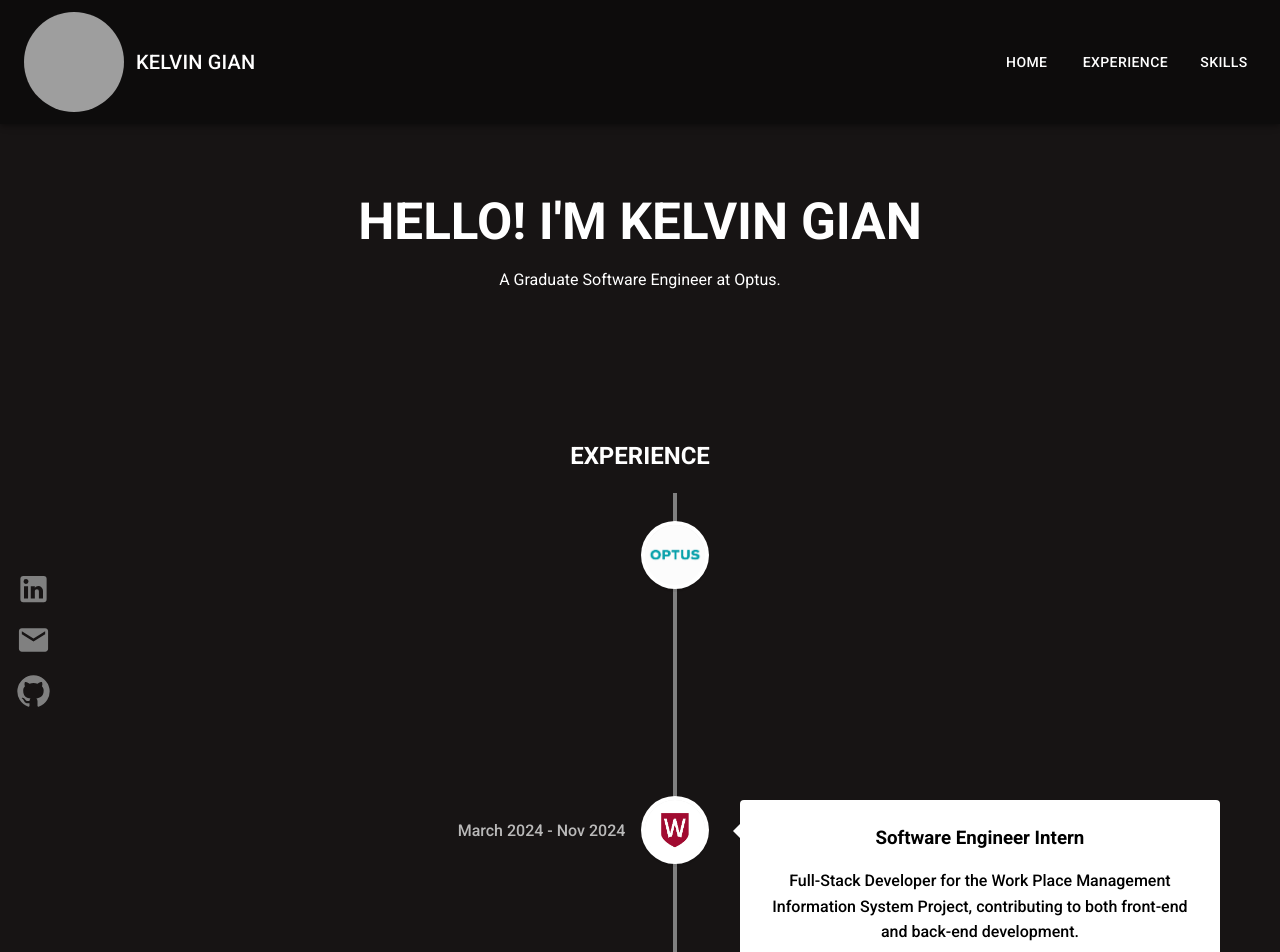
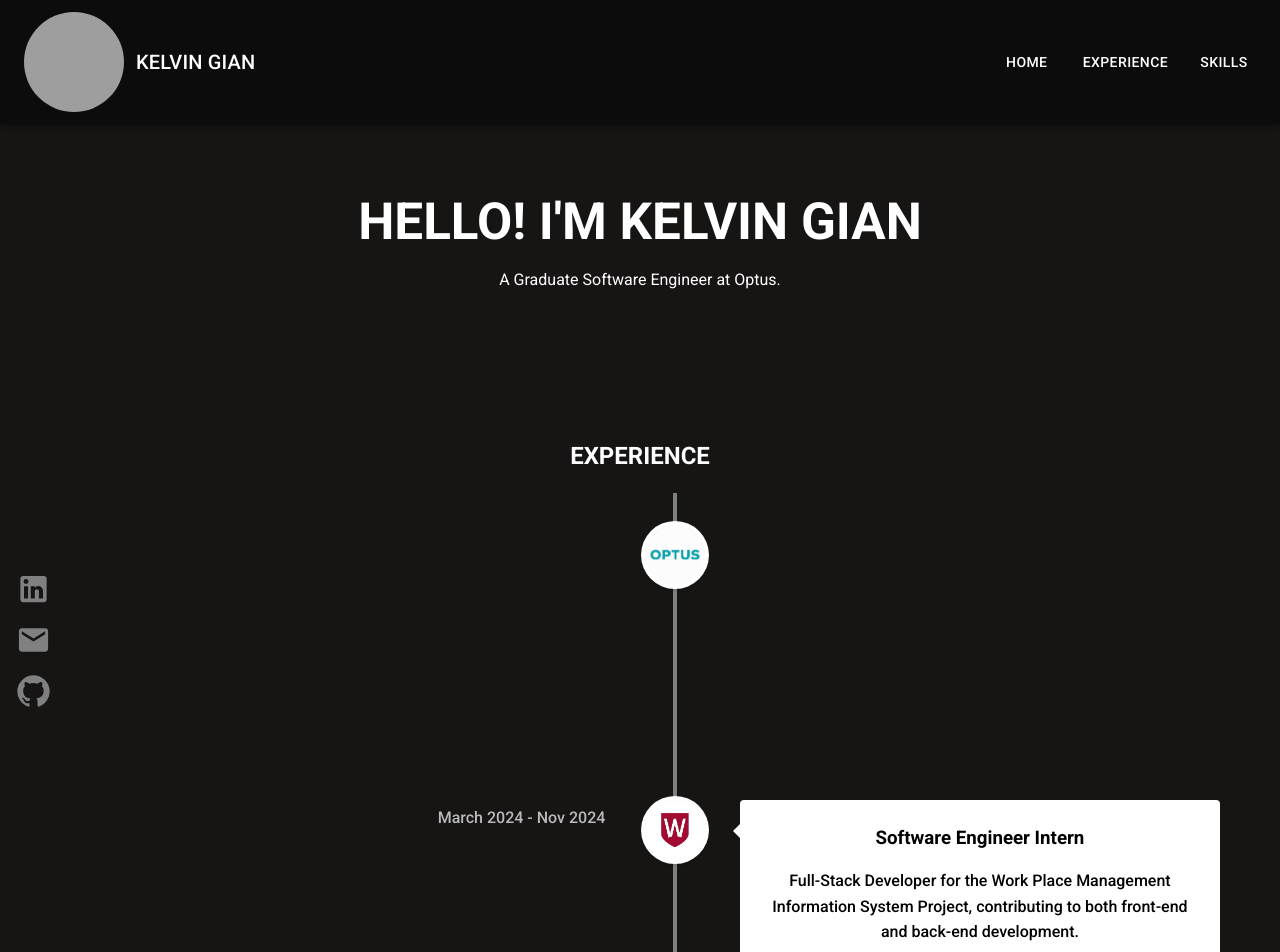
Before and after one commit to kelvin0012/my-website, a React (Vite) app: page / in a window 1280 px wide. Shown: the top 952 px of the page. Built offline with nearby package versions, Linux system fonts and the light colour scheme; grey boxes are pictures that could not be loaded.

Commit message:
Fix date issue where the dates on the right are too far away from the vertical timeline

```diff
--- a/src/App.css
+++ b/src/App.css
@@ -165,6 +165,7 @@ body {
   height: auto;
 }
 
+/* */
 @media (max-width: 600px) {
   .vertical-timeline-element-icon {
     display: flex;
@@ -188,3 +189,11 @@ body {
     margin-left: 70px;
   }
 }
+
+/* Fix date issue and to overide the react library (!important)*/
+.vertical-timeline-element-date {
+  padding: 0 20px !important;
+  width: auto !important;
+  color: white !important;
+  white-space: nowrap !important;
+}
```
